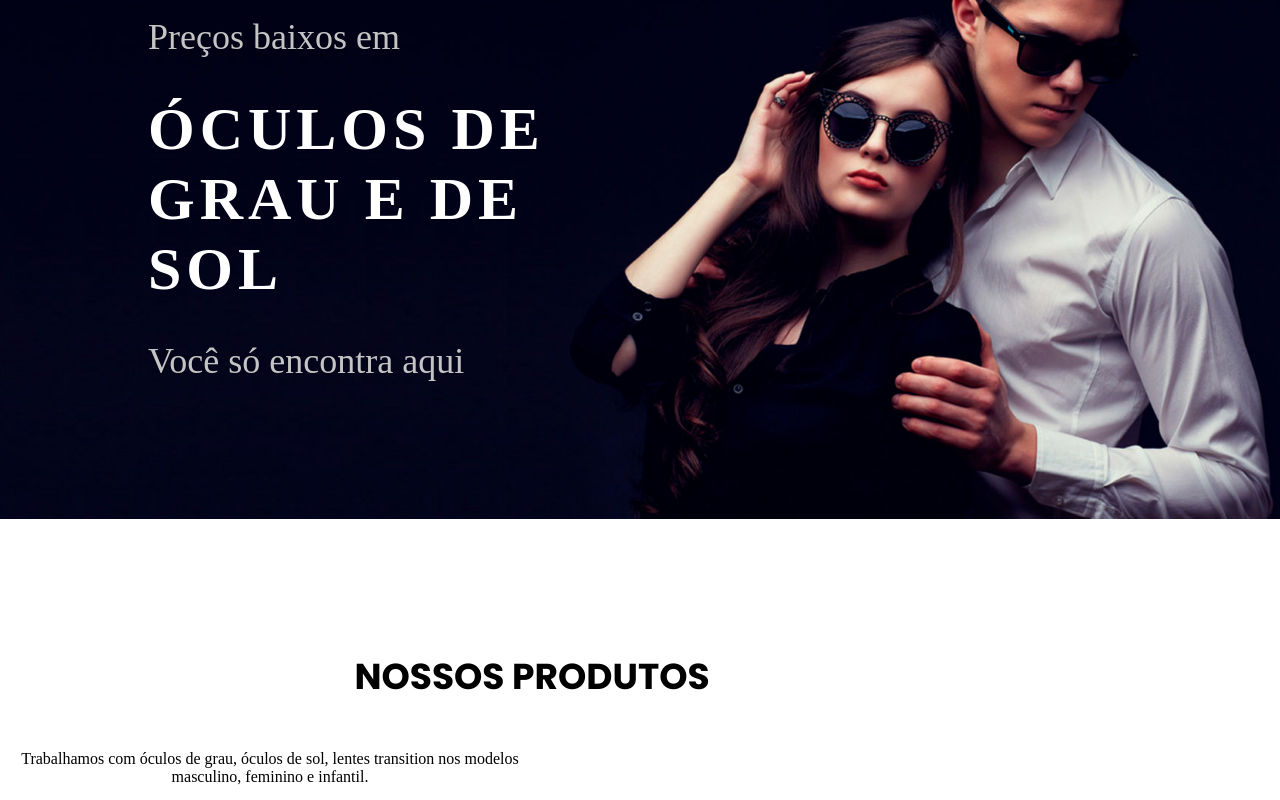
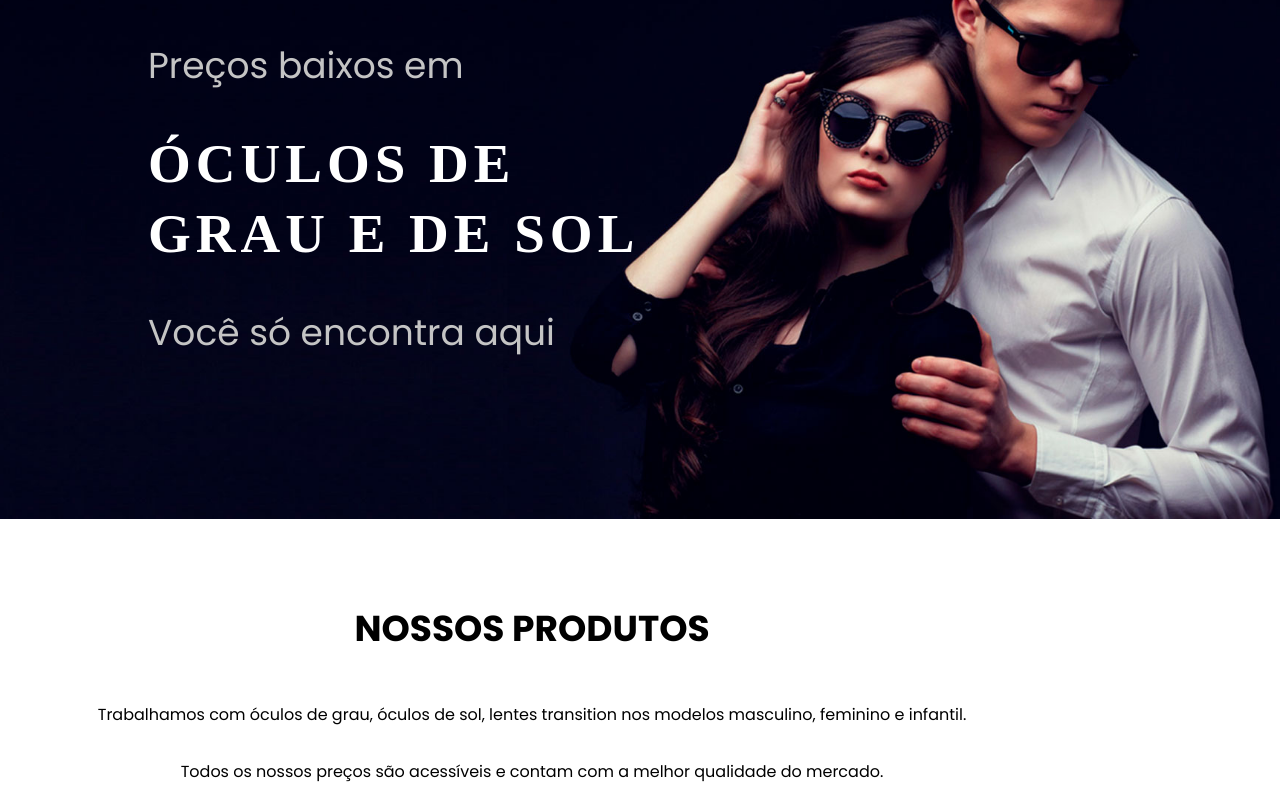
Before and after one commit to lukasilverio94/OticasVida, a React (Create React App) app: page / in a window 1280 px wide. Shown: the part 200-1000 px from the top of the page. Built offline with nearby package versions, Linux system fonts and the light colour scheme; a web font is replaced by a local one.

Commit message:
Css SectionProducts editado

```diff
--- a/src/components/Banner/Banner.css
+++ b/src/components/Banner/Banner.css
@@ -20,8 +20,7 @@
   text-align: left;
 }
 
-.banner_text_container h1,
-p {
+.banner_text_container h1 {
   max-width: 500px;
   font-family: "Anybody", cursive;
 }
@@ -29,7 +28,7 @@ p {
 .banner_text_container h1 {
   text-transform: uppercase;
   color: #fff;
-  font-size: 60px;
+  font-size: 55px;
   margin: 0;
   letter-spacing: 5px;
   line-height: 70px;
--- a/src/components/SectionProducts/SectionProducts.css
+++ b/src/components/SectionProducts/SectionProducts.css
@@ -8,4 +8,8 @@
   width: 100%;
   display: flex;
   flex-direction: column;
+  align-items: center;
+  justify-content: center;
+  margin: -3rem 0 1rem 0;
+  text-align: center;
 }
```
